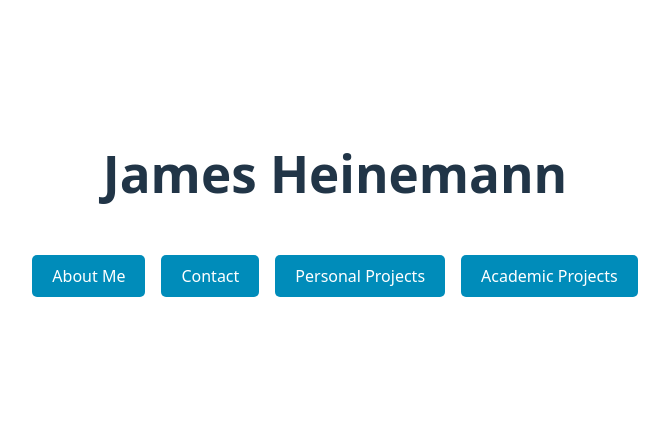
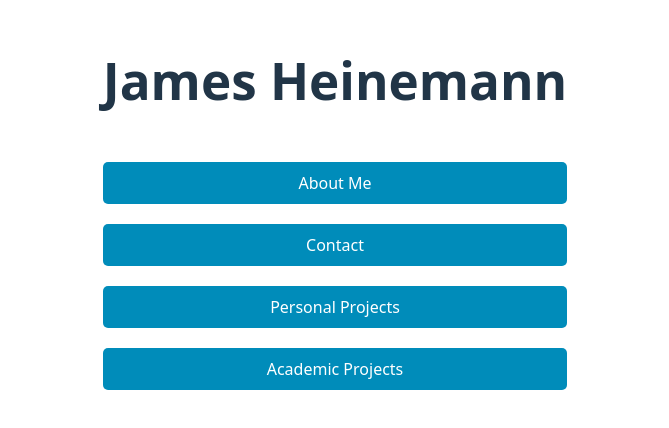
Before and after one commit to jheinem1/jheinem1, a React (Vite) app: page / in a window 1280 px wide. Shown: the part 196-624 px from the top of the page, without its empty margins (305-974 px from the left). Built offline with nearby package versions, Linux system fonts and the light colour scheme.

Commit message:
add column flex direction to home page nav

```diff
--- a/src/pages/Home.tsx
+++ b/src/pages/Home.tsx
@@ -10,7 +10,7 @@ function Home() {
           display: "flex",
           justifyContent: "space-around",
           flexWrap: "wrap",
-          gap: "1rem",
+          flexDirection: "column",
         }}
       >
         <NavButton navigateTo="/about-me">About Me</NavButton>
```
